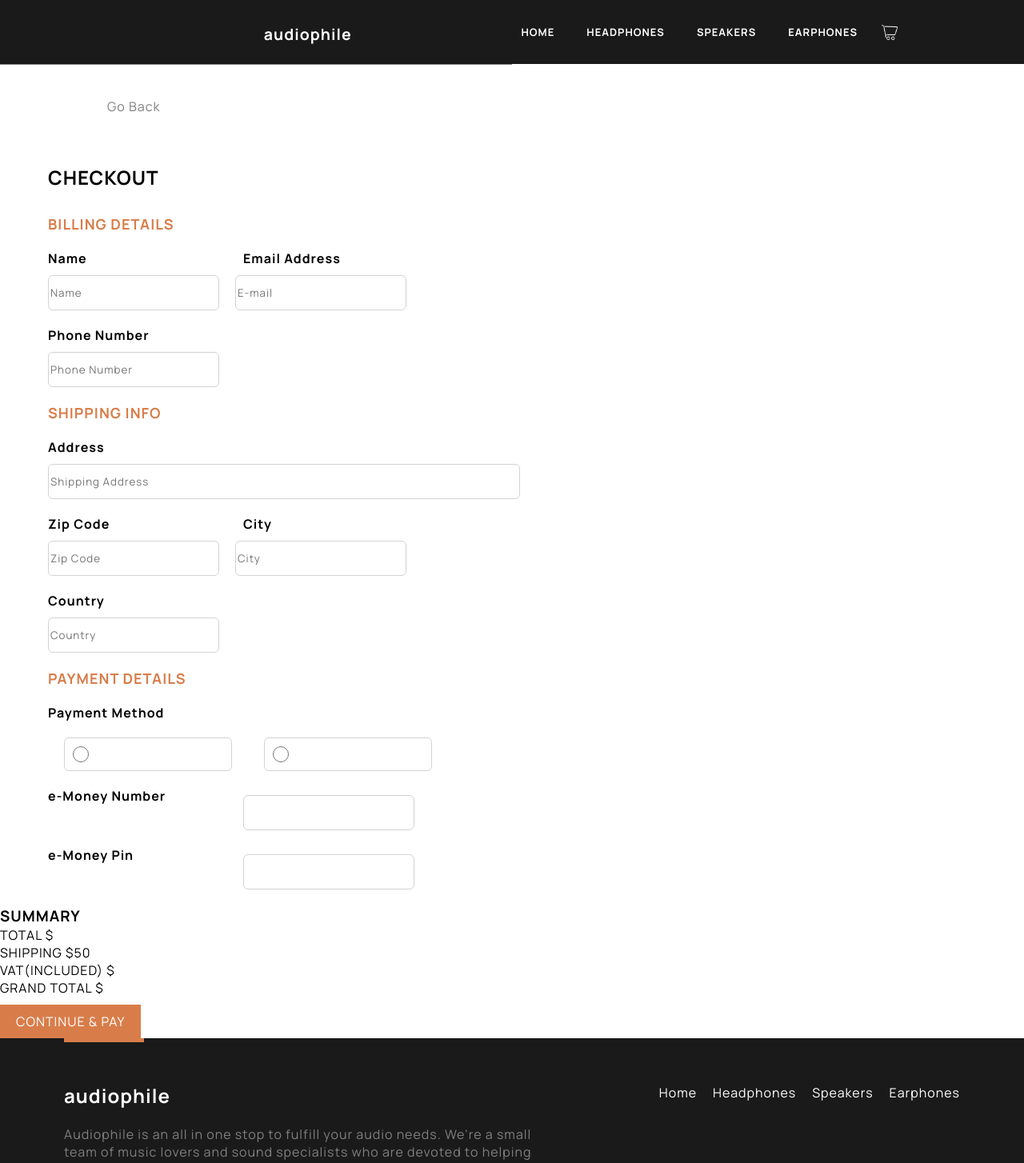
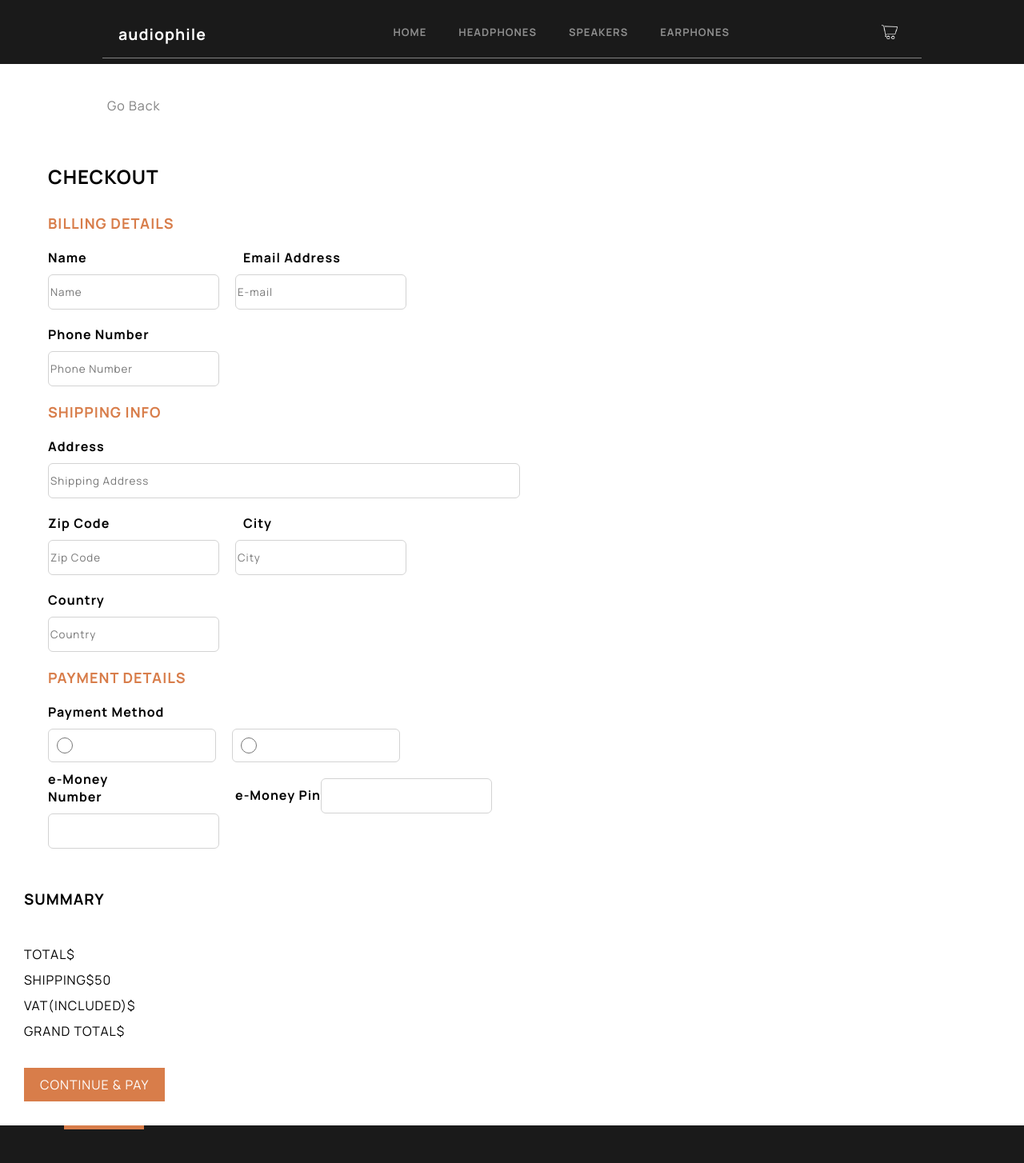
Before and after one commit to CodeKamakameleon/final-audiophile, a React (Create React App) app: page /checkout in a window 1280 px wide. Shown: the top 1454 px of the page at 80% size. Built offline with nearby package versions, Linux system fonts and the light colour scheme.

Commit message:
summary css

```diff
--- a/src/components/CheckoutForm.js
+++ b/src/components/CheckoutForm.js
@@ -69,11 +69,15 @@ export const CheckoutForm = () => {
               name="payment"
             />
           </div>
+          <div className="e-money">
+            <label className="checkout-label">e-Money Number</label>
+            <input className="checkout-input" type="number" />
+          </div>
 
-          <label className="checkout-label">e-Money Number</label>
-          <input className="checkout-input" type="number" />
-          <label className="checkout-label">e-Money Pin</label>
-          <input className="checkout-input" type="number" />
+          <div>
+            <label className="checkout-label">e-Money Pin</label>
+            <input className="checkout-input" type="number" />
+          </div>
         </div>
       </form>
     </div>
--- a/src/components/Summary.js
+++ b/src/components/Summary.js
@@ -11,14 +11,22 @@ export const Summary = () => {
 
         {/* items */}
         {cart.products.map((product) => (
-          <div className="modal-items" key={product.id}>
-            <img src={product.img} alt={product.name} />
-            <div className="">{product.name}</div>
+          <div className="summary-items" key={product.id}>
+            <div className="modal-left">
+              <img
+                className="modal-img"
+                src={product.cartImage}
+                alt={product.shortName}
+              />
+              <div className="modal-block">
+                <div className="modal-name">{product.shortName}</div>
                 <div>${product.price}</div>
-            <div>X{product.quantity}</div>
+              </div>
+            </div>
+            <div className="summary-quantity">x{product.quantity}</div>
           </div>
         ))}
-
+        <div className="summary-bottom">
           <div className="summary-costs">
             TOTAL <span> $</span>
           </div>
@@ -31,7 +39,7 @@ export const Summary = () => {
           <div className="summary-costs">
             GRAND TOTAL <span> $</span>
           </div>
-
+        </div>
         <button className="orange-btn">CONTINUE &#38; PAY</button>
       </div>
     </>
--- a/src/features/modal/Modal.js
+++ b/src/features/modal/Modal.js
@@ -53,6 +53,7 @@ export const Modal = () => {
       {/*  ITEMS */}
       {cart.products.map((product) => (
         <div className="modal-items" key={product.id}>
+          <div className="modal-left">
             <img
               className="modal-img"
               src={product.cartImage}
@@ -61,6 +62,7 @@ export const Modal = () => {
             <div className="modal-block">
               <div className="modal-name">{product.shortName}</div>
               <div>${product.price}</div>
+            </div>
           </div>
           <div className="modal-counter">
             <Counter
@@ -74,7 +76,7 @@ export const Modal = () => {
       ))}
 
       <div className="total">
-        TOTAL <span> $</span>
+        TOTAL <span> ${}</span>
       </div>
       <Link to="/checkout" className="checkout-btn">
         CHECKOUT
--- a/src/styles/App.css
+++ b/src/styles/App.css
@@ -7,6 +7,7 @@
 @import url("category.css");
 @import url("products.css");
 @import url("checkoutForm.css");
+@import url("summary.css");
 
 * {
   font-family: "Manrope", sans-serif;
--- a/src/styles/Closer.css
+++ b/src/styles/Closer.css
@@ -31,6 +31,7 @@
   padding-bottom: 40px;
   color: gray;
   margin: auto;
+  line-height: 25px;
 }
 
 @media screen and (min-width: 1024px) {
--- a/src/styles/banner.css
+++ b/src/styles/banner.css
@@ -13,6 +13,7 @@
   height: 35rem;
   /* padding: 20px 0 80px 0; */
   letter-spacing: 1px;
+  line-height: 25px;
   color: white;
   margin: 0;
 }
@@ -37,18 +38,21 @@
 }
 
 .banner-header1 {
-  letter-spacing: 5px;
+  letter-spacing: 10px;
   padding: 10px 0 10px 0;
   color: gray;
 }
 
 .banner-header2 {
   font-size: xx-large;
+  letter-spacing: 5px;
+  line-height: 35px;
+  padding: 15px 0 15px 0;
 }
 
 .banner-body {
   width: 50%;
-  padding: 10px 0 10px 0;
+  padding: 10px 0 30px 0;
   color: gray;
 }
 
@@ -89,7 +93,7 @@
   }
 
   .banner-header1 {
-    letter-spacing: 5px;
+    letter-spacing: 12px;
     margin-left: 80px;
     color: gray;
   }
--- a/src/styles/checkoutForm.css
+++ b/src/styles/checkoutForm.css
@@ -12,6 +12,7 @@
   border-radius: 8px;
   width: 50%;
   padding-left: 30px;
+  z-index: 0;
 }
 
 .checkout-title {
@@ -104,15 +105,21 @@
 
 .radio-border {
   display: flex;
-  align-items: flex-end;
+  align-items: flex-start;
+  justify-content: flex-start;
 
   border: 0.5px solid #d3d3d3;
   width: 13rem;
   height: 40px;
   border-radius: 6px;
-  margin: 20px;
+  margin: 10px 20px 10px 0;
 }
 
 .radio:checked > div {
   border: 0.5px solid #d87d4a;
 }
+
+.e-money {
+  display: flex;
+  flex-direction: column;
+}
--- a/src/styles/checkoutPage.css
+++ b/src/styles/checkoutPage.css
@@ -8,6 +8,7 @@
 
 .checkout-page {
   display: flex;
+  background-color: #d3d3d3;
   /* flex-direction: column; */
 }
 
--- a/src/styles/featured.css
+++ b/src/styles/featured.css
@@ -17,7 +17,7 @@
   justify-content: center;
   border-radius: 8px;
   background-color: #d87d4a;
-  height: 27rem;
+  height: 40rem;
   width: 82%;
 }
 
@@ -37,10 +37,11 @@
   display: flex;
   align-items: center;
   /* justify-content: center; */
-  color: white;
+  color: rgba(255, 255, 255, 0.5);
   align-items: center;
   padding: 20px 20px 30px 20px;
   width: 18rem;
+  line-height: 25px;
 }
 
 .featured-btn {
--- a/src/styles/modal.css
+++ b/src/styles/modal.css
@@ -28,17 +28,24 @@
   display: block;
   position: fixed;
   left: 950px;
-  width: 15rem;
+  width: fit-content;
   background-color: white;
   padding: 20px 0 20px 20px;
   margin: 20px 60px 0 0;
   border-radius: 8px;
+  z-index: 1;
 }
 
 .modal-top {
   display: flex;
   flex-direction: row;
   padding-bottom: 20px;
+}
+
+.modal-left {
+  display: flex;
+  flex-direction: row;
+  padding-right: 30px;
 }
 
 .modal-img {
--- a/src/styles/navbar.css
+++ b/src/styles/navbar.css
@@ -2,7 +2,7 @@
   display: flex;
   flex-direction: row;
   align-items: center;
-  justify-content: center;
+  justify-content: flex-start;
   background-color: #1a1a1a;
   color: white;
   /* border-bottom: 0.5px solid gray; */
@@ -19,9 +19,9 @@
   display: flex;
   align-items: center;
   justify-content: center;
-  background-color: gray;
-  height: 0.5px;
-  width: 100%;
+  background-color: rgba(255, 255, 255, 0.1);
+  height: 0.25px;
+  /* width: 1280px; */
 }
 
 .nav-desktop {
@@ -116,6 +116,10 @@
     /* border-bottom:  0.5px solid gray; */
   }
 
+  .nav-border {
+    display: none;
+  }
+
   .hamburger {
     display: none;
   }
@@ -124,7 +128,7 @@
     /* flex-direction: row; */
     justify-content: flex-start;
     height: 4rem;
-    /* border-bottom: 0.1px solid gray; */
+    border-bottom: 0.1px solid gray;
     width: 80%;
     margin: 0;
     /* align-items: flex-start; */
@@ -132,13 +136,17 @@
 
   .header-container {
     display: flex;
-    /* align-items: flex-start; */
+    align-items: flex-start;
+    align-self: flex-start;
     justify-content: flex-start;
-    width: fit-content;
+    /* width: fit-content; */
   }
 
   .header {
-    /* padding-right: 10px; */
+    display: flex;
+    align-items: flex-start;
+    align-self: flex-start;
+    justify-content: flex-start;
     padding-left: 20px;
     padding-top: 15px;
   }
@@ -147,11 +155,13 @@
     display: flex;
     align-items: center;
     justify-content: center;
+    width: 100%;
+    padding-right: 10rem;
   }
 
   .nav-link {
     padding: 20px;
-    color: white;
+    color: rgba(255, 255, 255, 0.5);
     text-decoration: none;
   }
 
--- a/src/styles/summary.css
+++ b/src/styles/summary.css
@@ -3,8 +3,34 @@
   flex-direction: column;
   background-color: white;
   border-radius: 8px;
+  margin: 30px;
+}
+
+.summary-header {
+  padding-bottom: 20px;
+}
+
+.summary-bottom {
+  padding: 20px 0 20px 0;
 }
 
 .summary-costs {
   display: flex;
+  padding: 5px 0 5px 0;
 }
+
+.summary-items {
+  display: flex;
+  padding: 10px 0 10px 0;
+}
+
+.name-price {
+  display: flex;
+  flex-direction: column;
+}
+
+.summary-quantity {
+  font-size: small;
+  font-weight: bold;
+  color: gray;
+}
```
Lines whose indentation alone changed are shown as unchanged.
